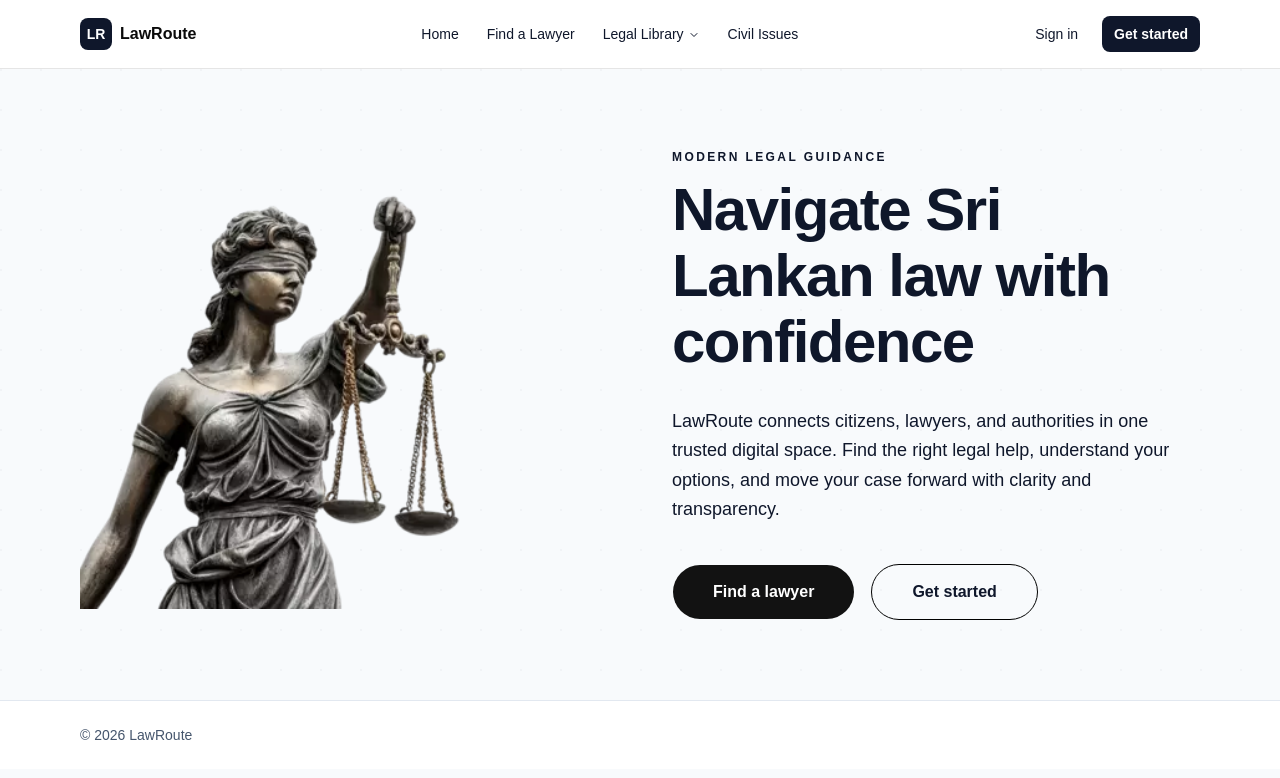
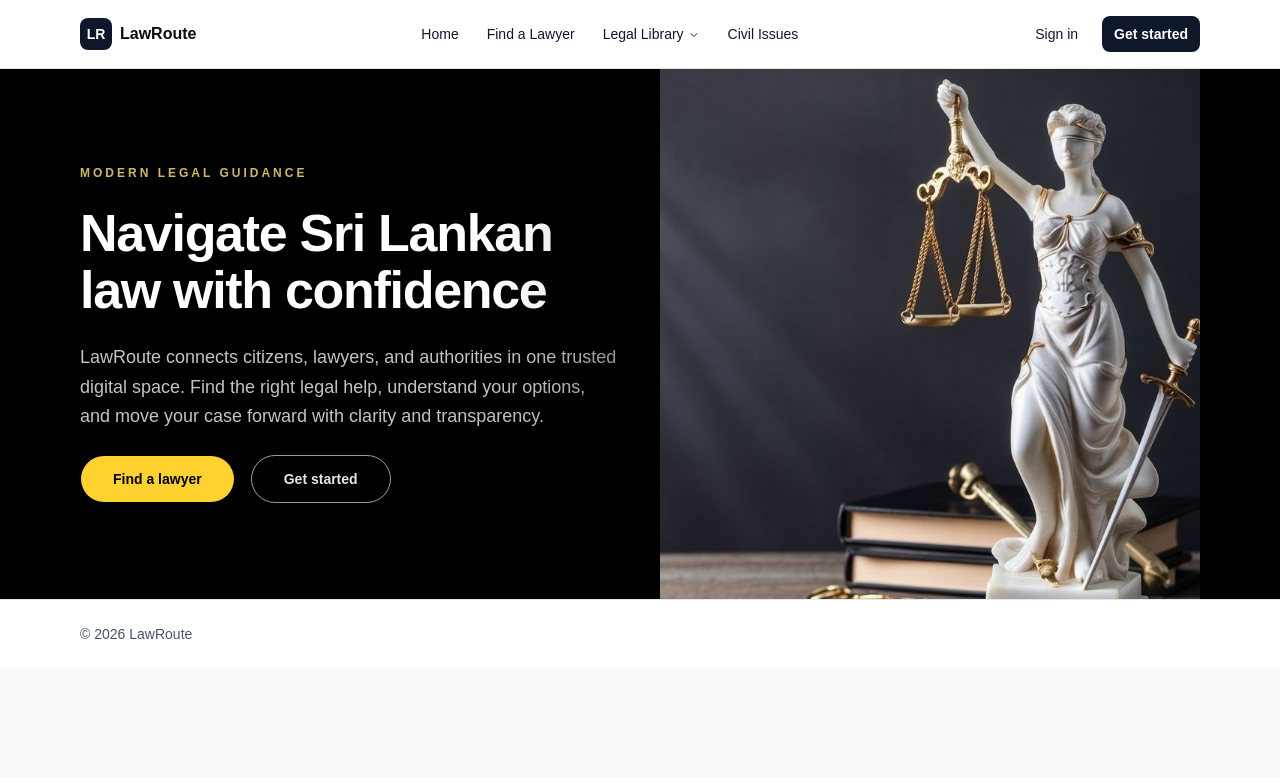
Before and after one commit to thisaru01/LawRoute, a React app in the folder frontend/: page / in a window 1280 px wide. Shown: the top 778 px of the page. Built offline with nearby package versions, Linux system fonts and the light colour scheme; no server answers; the HTML template or start-up script is replaced by a standard one.

Commit message:
feat: change hero section

```diff
--- a/frontend/src/public/home/sections/Hero.jsx
+++ b/frontend/src/public/home/sections/Hero.jsx
@@ -1,73 +1,60 @@
 import { Link } from "react-router-dom";
 import { Button } from "@/components/ui/button";
-import ladyJustice from "@/assets/lady-justice.webp";
+import ladyJustice from "@/assets/lady-justice1.jpg";
 
 export default function Hero() {
   return (
-    <section className="relative overflow-hidden">
-      {/* Subtle background pattern */}
-      <div className="pointer-events-none absolute inset-0 opacity-[0.03]">
-        <div
-          className="absolute inset-0"
-          style={{
-            backgroundImage:
-              "radial-gradient(circle at 1px 1px, currentColor 1px, transparent 0)",
-            backgroundSize: "40px 40px",
-          }}
-        />
-      </div>
+    <section className="relative overflow-hidden bg-black">
+      {/* Subtle dark gradient background */}
+      <div className="pointer-events-none absolute inset-0 bg-gradient-to-r from-black via-black/95 to-black/80" />
 
-      <div className="mx-auto w-full max-w-6xl px-4 py-14 sm:py-16 lg:py-20">
-        <div className="grid items-center gap-12 lg:grid-cols-2 lg:gap-16">
-          {/* ── Left: Image placeholder ── */}
-          <div className="relative order-2 lg:order-1">
-            {/* Main image placeholder */}
-            <div className="relative w-full max-w-md mx-auto lg:mx-0 overflow-hidden">
-              <img
-                src={ladyJustice}
-                alt="Lady Justice"
-                className="h-full w-full object-cover"
-              />
-            </div>
-          </div>
-
-          {/* ── Right: Content ── */}
-          <div className="order-1 flex flex-col gap-6 lg:order-2 lg:gap-8">
-            {/* Title & tagline */}
-            <div className="flex flex-col gap-3">
-              <p className="text-xs font-semibold uppercase tracking-[0.2em] ">
+      <div className="relative mx-auto max-w-6xl min-h-[520px] px-4">
+        <div className="grid h-full gap-10 lg:grid-cols-2">
+          {/* Left: Text content */}
+          <div className="flex items-center py-16 sm:py-20 lg:py-24">
+            <div className="max-w-xl space-y-6 text-left text-white">
+              <p className="text-xs font-semibold uppercase tracking-[0.25em] text-amber-200/80">
                 Modern legal guidance
               </p>
-              <h1 className="text-[2.75rem] font-bold leading-[1.1] tracking-tight text-[#0F172A] sm:text-5xl lg:text-6xl">
+
+              <h1 className="text-[2.5rem] font-bold leading-[1.1] tracking-tight sm:text-5xl lg:text-[3.25rem]">
                 Navigate Sri Lankan law with confidence
               </h1>
-            </div>
 
-            {/* Description */}
-            <p className="max-w-xl text-lg leading-relaxed">
-              LawRoute connects citizens, lawyers, and authorities in one
-              trusted digital space. Find the right legal help, understand your
-              options, and move your case forward with clarity and transparency.
+              <p className="max-w-xl text-base sm:text-lg leading-relaxed text-slate-100/80">
+                LawRoute connects citizens, lawyers, and authorities in one trusted digital space.
+                Find the right legal help, understand your options, and move your case forward with
+                clarity and transparency.
               </p>
 
-            {/* CTA */}
-            <div className="flex flex-row items-center gap-4 mt-2">
+              <div className="mt-4 flex flex-wrap items-center gap-4">
                 <Button
                   asChild
-                className="h-14 rounded-full bg-[#121212] px-10 text-base font-semibold text-white transition-all hover:scale-[1.02] active:scale-[0.98]"
+                  className="h-12 rounded-full bg-amber-300 px-8 text-sm font-semibold text-black shadow-sm transition-transform hover:scale-[1.02] active:scale-[0.98]"
                 >
                   <Link to="/find-a-lawyer">Find a lawyer</Link>
                 </Button>
+
                 <Button
                   asChild
-                variant="ghost"
-                className="h-14 rounded-full bg-slate-50 px-10 text-base font-semibold border border-black transition-all  hover:border-b-gray-900"
+                  variant="outline"
+                  className="h-12 rounded-full border border-white/60 bg-transparent px-8 text-sm font-semibold text-white/90 backdrop-blur-sm hover:bg-white/10"
                 >
                   <Link to="/auth">Get started</Link>
                 </Button>
               </div>
             </div>
           </div>
+
+          {/* Right: Full-height image, no vertical gap */}
+          <div className="relative h-full">
+            <img
+              src={ladyJustice}
+              alt="Lady Justice statue"
+              className="absolute inset-0 h-full w-full object-cover object-center drop-shadow-[0_30px_80px_rgba(0,0,0,0.85)]"
+            />
+          </div>
+        </div>
       </div>
     </section>
   );
```
Also changed, not shown: frontend/src/assets/lady-justice1.jpg (added), frontend/src/assets/lady-justice2.png (added). Lines whose indentation alone changed are shown as unchanged.
